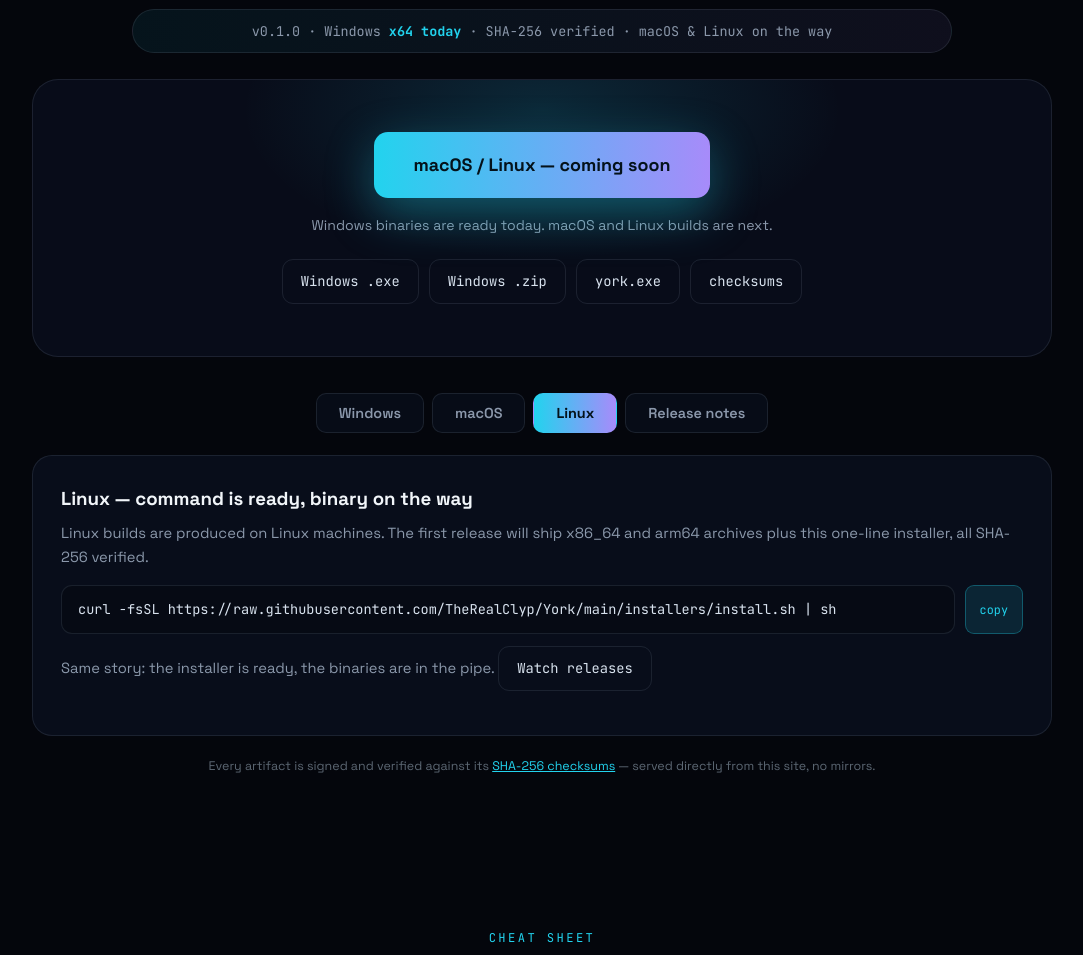
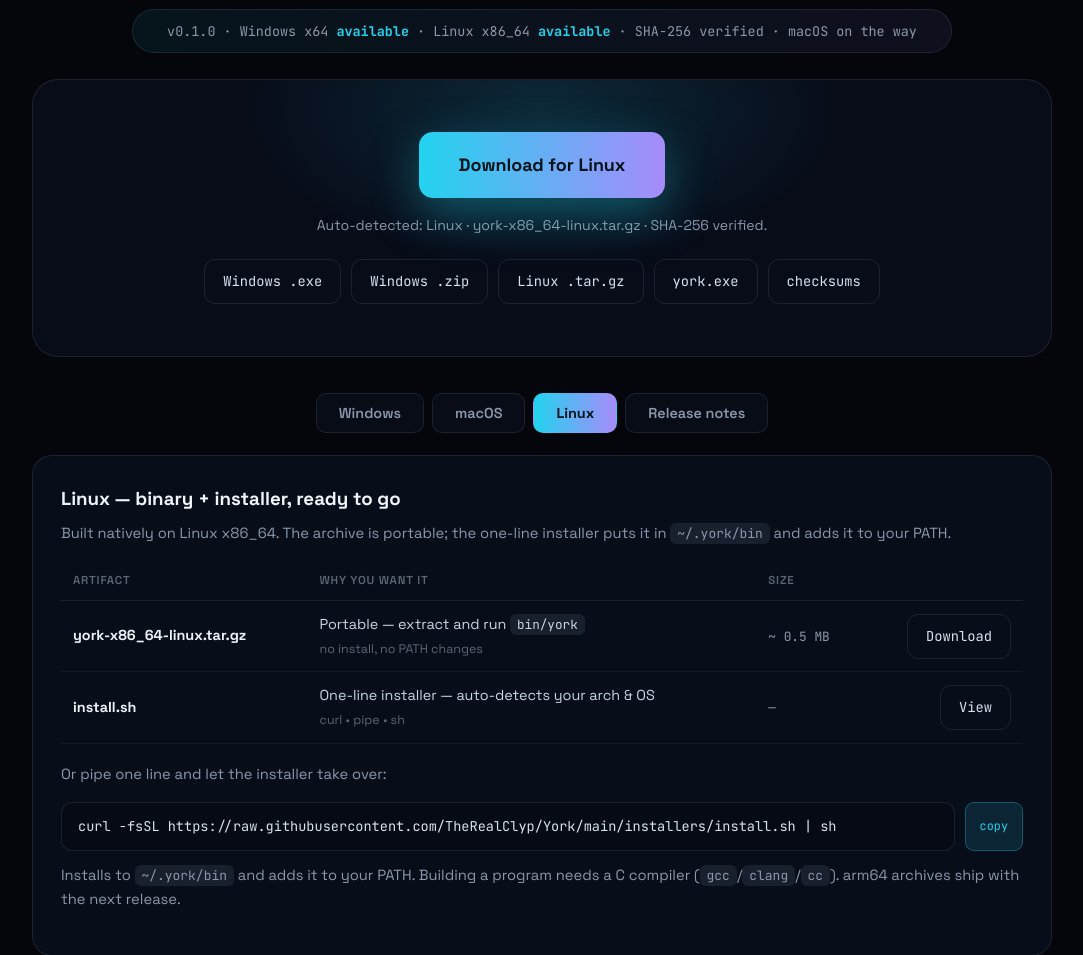
Before and after one commit to TheRealClyp/York-Website, a plain HTML site: page index.html in a window 1280 px wide. Shown: the part 4467-5422 px from the top of the page, without its empty margins (98-1181 px from the left). Drawn offline with Linux system fonts and the light colour scheme.

Commit message:
Ship native Linux x86_64 build: york-x86_64-linux.tar.gz + working one-line installer

```diff
--- /dev/null
+++ b/downloads/downloads/SHASUMS256.txt
@@ -0,0 +1,4 @@
+fc87716b2deece333bda35ef00be242256c7478b1a9e4a7dc30f958cadc67b85  york-setup-x64.exe
+ce54f409e696897fa93df991409f79d81746d1416173d1611e0e4d7925ef772b  york-x86_64-windows.zip
+3b9dea402d3a563828af60c6e5da0d7d5a03f110a5722fb84502c5502004bf68  york.exe
+f146c7edd8c35109659c848122073169f0f322e8feae72710756d98e7797ed88  york-x86_64-linux.tar.gz
--- a/index.html
+++ b/index.html
@@ -439,13 +439,14 @@
 <section id='install'>
 <div class='eyebrow'>Download</div>
 <h2>Get York</h2>
-<div class='relband'>v0.1.0 · Windows <b>x64 today</b> · SHA-256 verified · macOS &amp; Linux on the way</div>
+<div class='relband'>v0.1.0 · Windows x64 <b>available</b> · Linux x86_64 <b>available</b> · SHA-256 verified · macOS on the way</div>
 <div class='download'>
 <a class='dlbtn' id='dlbtn' href='downloads/york-setup-x64.exe'>Download for your OS</a>
 <p class='dlsmall' id='dlhint'>Your OS is auto-detected. Grab the installer or the portable archive.</p>
 <div class='dlrow'>
 <a class='mini' href='downloads/york-setup-x64.exe'>Windows .exe</a>
 <a class='mini' href='downloads/york-x86_64-windows.zip'>Windows .zip</a>
+<a class='mini' href='downloads/york-x86_64-linux.tar.gz'>Linux .tar.gz</a>
 <a class='mini' href='downloads/york.exe'>york.exe</a>
 <a class='mini' href='downloads/SHASUMS256.txt'>checksums</a>
 </div>
@@ -478,10 +479,17 @@
 <p class='note' style='margin-top:12px'>The installer is ready — it is waiting on the binaries. <a class='mini' href='https://github.com/TheRealClyp/York/releases'>Watch releases</a></p>
 </div>
 <div class='pane' data-os='linux'>
-<h3>Linux — command is ready, binary on the way</h3>
-<p class='note'>Linux builds are produced on Linux machines. The first release will ship x86_64 and arm64 archives plus this one-line installer, all SHA-256 verified.</p>
+<h3>Linux — binary + installer, ready to go</h3>
+<p class='note'>Built natively on Linux x86_64. The archive is portable; the one-line installer puts it in <code class='inline'>~/.york/bin</code> and adds it to your PATH.</p>
+<table class='dltable'>
+<tr><th>Artifact</th><th>Why you want it</th><th>Size</th><th></th></tr>
+<tr><td><b>york-x86_64-linux.tar.gz</b></td><td>Portable — extract and run <code class='inline'>bin/york</code><span class='sub'>no install, no PATH changes</span></td><td class='sz'>~ 0.5 MB</td><td><div class='cardwrap'><a class='mini' href='downloads/york-x86_64-linux.tar.gz'>Download</a></div></td></tr>
+<tr><td><b>install.sh</b></td><td>One-line installer — auto-detects your arch &amp; OS<span class='sub'>curl • pipe • sh</span></td><td class='sz'>—</td><td><div class='cardwrap'><a class='mini' href='installers/install.sh'>View</a></div></td></tr>
+</table>
+<div style='height:18px'></div>
+<p class='note'>Or pipe one line and let the installer take over:</p>
 <div class='cmdrow'><pre>curl -fsSL https://raw.githubusercontent.com/TheRealClyp/York/main/installers/install.sh | sh</pre><button class='copy' type='button'>copy</button></div>
-<p class='note' style='margin-top:12px'>Same story: the installer is ready, the binaries are in the pipe. <a class='mini' href='https://github.com/TheRealClyp/York/releases'>Watch releases</a></p>
+<p class='note' style='margin-top:12px'>Installs to <code class='inline'>~/.york/bin</code> and adds it to your PATH. Building a program needs a C compiler (<code class='inline'>gcc</code>/<code class='inline'>clang</code>/<code class='inline'>cc</code>). arm64 archives ship with the next release.</p>
 </div>
 <div class='pane' data-os='more'>
 <h3>Release notes</h3>
@@ -489,7 +497,7 @@
 <table class='dltable'>
 <tr><th>Item</th><th>Notes</th><th>Size</th><th></th></tr>
 <tr><td><b>install.ps1</b></td><td>One-line installer used by the pipe commands above</td><td class='sz'>—</td><td><div class='cardwrap'><a class='mini' href='installers/install.ps1'>Open</a></div></td></tr>
-<tr><td><b>install.sh</b></td><td>Shell installer for the soon-to-land macOS &amp; Linux builds</td><td class='sz'>—</td><td><div class='cardwrap'><a class='mini' href='installers/install.sh'>Open</a></div></td></tr>
+<tr><td><b>install.sh</b></td><td>Shell installer for macOS &amp; Linux — fully working with the x86_64 Linux build today</td><td class='sz'>—</td><td><div class='cardwrap'><a class='mini' href='installers/install.sh'>Open</a></div></td></tr>
 <tr><td><b>CHANGELOG.md</b></td><td>What changed in each York release</td><td class='sz'>—</td><td><div class='cardwrap'><a class='mini' href='CHANGELOG.md'>View</a></div></td></tr>
 <tr><td><b>GitHub Releases</b></td><td>Binaries, checksums, and release notes</td><td class='sz'>—</td><td><div class='cardwrap'><a class='mini' href='https://github.com/TheRealClyp/York/releases'>Open</a></div></td></tr>
 </table>
--- a/site.js
+++ b/site.js
@@ -27,10 +27,14 @@
 var dlbtn = document.getElementById('dlbtn');
 var dlhint = document.getElementById('dlhint');
 if (dlbtn) {
-  if (OS === 'macos' || OS === 'linux') {
+  if (OS === 'linux') {
+    dlbtn.href = 'downloads/york-x86_64-linux.tar.gz';
+    dlbtn.textContent = 'Download for Linux';
+    if (dlhint) { dlhint.textContent = 'Auto-detected: Linux · york-x86_64-linux.tar.gz · SHA-256 verified.'; }
+  } else if (OS === 'macos') {
     dlbtn.href = '#install';
-    dlbtn.textContent = 'macOS / Linux — coming soon';
-    if (dlhint) { dlhint.textContent = 'Windows binaries are ready today. macOS and Linux builds are next.'; }
+    dlbtn.textContent = 'macOS — coming soon';
+    if (dlhint) { dlhint.textContent = 'Windows and Linux binaries are ready today. macOS is produced on a Mac and lands here next.'; }
   } else {
     dlbtn.href = 'downloads/york-setup-x64.exe';
     dlbtn.textContent = 'Download for Windows';
```
Also changed, not shown: 6 other files.
